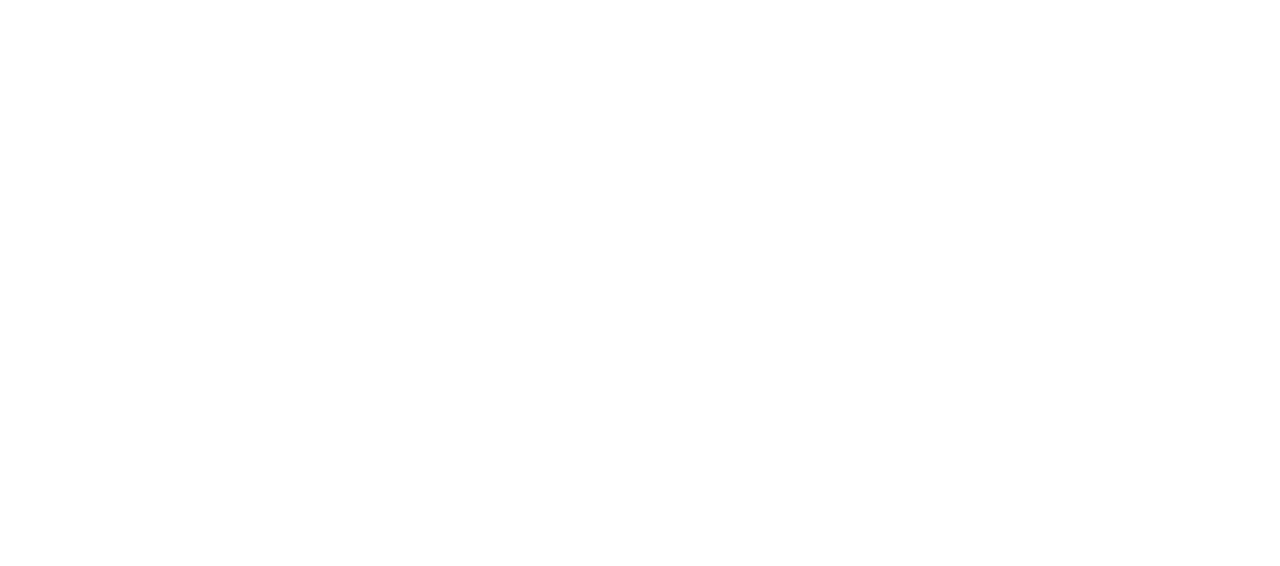
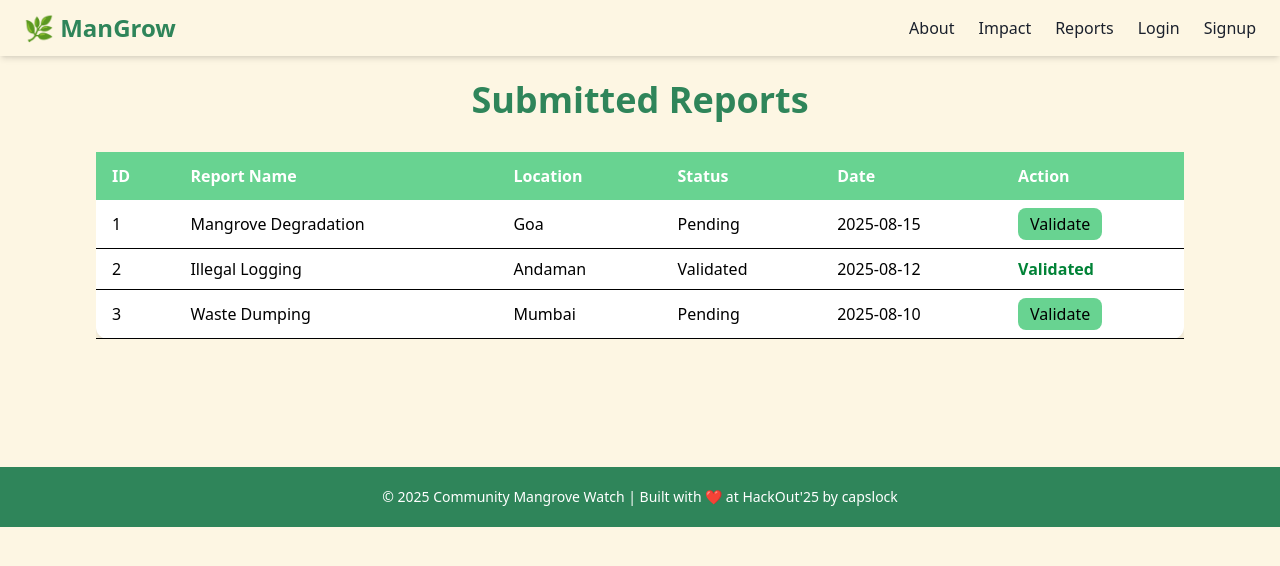
Before and after one commit to guilehideout/capslock, a React (Vite) app in the folder frontend/: page /history in a window 1280 px wide. Before the commit this address had no page. Shown: the top 566 px of the page. Built offline with nearby package versions, Linux system fonts and the light colour scheme.

Commit message:
Add Profile and Report Page

```diff
--- a/frontend/src/App.jsx
+++ b/frontend/src/App.jsx
@@ -8,6 +8,7 @@
 import About from "./pages/about";
 import Leaderboard from "./pages/leaderboard";
 import Alerts from "./pages/alerts";
+import History from "./pages/history"
 
 
 function App() {
@@ -23,6 +24,7 @@
         <Route path="/about" element={<About />} />
         <Route path="/leaderboard" element={<Leaderboard />} />
         <Route path="/alerts" element={<Alerts />} />
+        <Route path="/history" element={<History/>} />
       </Routes>
     </Router>
   );
--- a/frontend/src/pages/Signup.jsx
+++ b/frontend/src/pages/Signup.jsx
@@ -95,7 +95,7 @@
       <div className="flex items-center justify-center min-h-screen bg-cover bg-center" style={{ backgroundImage: "url('/bg_web.jpg')" }}>
         <div className="bg-white/90 shadow-xl rounded-2xl p-6 sm:p-8 md:p-10 w-full max-w-xs sm:max-w-sm md:max-w-md border border-green-100">
           <h1 className="text-xl sm:text-2xl font-semibold text-green-700 text-center mb-6">
-            🌱 Create an Account
+             Create an Account
           </h1>
 
           {error && <p className="text-red-600 text-xs mb-4 text-center">{error}</p>}
--- a/frontend/src/pages/about.jsx
+++ b/frontend/src/pages/about.jsx
@@ -1,41 +1,97 @@
 import { useState, useEffect } from "react";
 import { Menu, X } from "lucide-react";
 import { Link } from "react-router-dom";
+import AOS from "aos";
+import "aos/dist/aos.css";
 
 function About() {
   const [menuOpen, setMenuOpen] = useState(false);
-  const [bgImage, setBgImage] = useState("/mnt/data/bg_web.jpg"); // Using uploaded background image
+  const [bgImage, setBgImage] = useState("/bg_web.jpg");
+  const [isMobile, setIsMobile] = useState(false);
+  const [bgOffset, setBgOffset] = useState(0); // For parallax
 
-  // Update background image based on screen size
+  useEffect(() => {
+    AOS.init({ duration: 1000, once: true });
+  }, []);
+
   useEffect(() => {
     const handleResize = () => {
-      setBgImage(window.innerWidth < 768 ? "/bg_img.jpg" : "/mnt/data/bg_web.jpg"); // Updated path for mobile
+      if (window.innerWidth < 768) {
+        setBgImage("/bg_img.jpg");
+        setIsMobile(true);
+      } else {
+        setBgImage("/bg_web.jpg");
+        setIsMobile(false);
+      }
     };
     handleResize();
     window.addEventListener("resize", handleResize);
     return () => window.removeEventListener("resize", handleResize);
   }, []);
 
+  // Parallax effect
+  useEffect(() => {
+    if (!isMobile) {
+      const handleScroll = () => {
+        setBgOffset(window.scrollY * 0.5); // Adjust 0.5 for slower background scroll
+      };
+      window.addEventListener("scroll", handleScroll);
+      return () => window.removeEventListener("scroll", handleScroll);
+    }
+  }, [isMobile]);
+
+  const sections = [
+    {
+      title: "About Community ManGrow",
+      text: "Community Mangrove Watch is an initiative that empowers individuals and communities to protect mangrove ecosystems through citizen-driven reporting and conservation efforts. Mangroves are crucial for coastal protection, biodiversity, and climate regulation, but they’re facing threats like deforestation and pollution.",
+      image: "/one.jpg",
+    },
+    {
+      title: "Why It Matters",
+      text: (
+        <>
+          Mangroves are vital for:
+          <ul className="list-disc list-inside mt-2">
+            <li><strong>Climate Change Mitigation</strong>: Absorb carbon and protect against storms.</li>
+            <li><strong>Coastal Protection</strong>: Safeguard communities from erosion and flooding.</li>
+            <li><strong>Biodiversity</strong>: Support unique species of wildlife.</li>
+          </ul>
+        </>
+      ),
+      image: "/two.jpg",
+    },
+    {
+      title: "Join the Community",
+      text: "Get involved in protecting mangroves. Participate in reporting, conservation activities, and awareness programs to make a tangible impact.",
+      image: "/third.jpg",
+    },
+  ];
+
   return (
-    <div className="bg-[#FDF6E3] min-h-screen text-white" style={{ backgroundImage: `url('/bg_web.jpg')` }}>
+    <div
+      className="min-h-screen text-white"
+      style={{
+        backgroundImage: `url(${bgImage})`,
+        backgroundSize: "cover",
+        backgroundPosition: `center ${bgOffset}px`,
+        backgroundAttachment: isMobile ? "scroll" : "fixed", // Parallax on desktop only
+      }}
+    >
       {/* Navbar */}
-      <header className="flex justify-between items-center px-4 md:px-6 py-3 shadow-md bg-[#FDF6E3] fixed top-0 w-full z-50">
-        <h1 className="text-lg md:text-2xl font-bold text-[#2F855A]">
-          🌿 Community Mangrove Watch
-        </h1>
+      <header className="flex justify-between items-center px-4 md:px-6 py-3 shadow-md bg-opacity-80 bg-[#FDF6E3] fixed top-0 w-full z-50 backdrop-blur-sm">
+        <Link to="/" onClick={() => setMenuOpen(false)} className="hover:text-[#68D391]">
+          <h1 className="text-lg md:text-2xl font-bold text-[#2F855A]">🌿 ManGrow</h1>
+        </Link>
 
-        {/* Desktop Nav */}
         <nav className="hidden md:flex">
           <ul className="flex space-x-6 font-medium text-sm md:text-base text-[#1A202C]">
             <li><Link to="/about" className="hover:text-[#68D391]">About</Link></li>
-            {/* <li><Link to="/features" className="hover:text-[#68D391]">Features</Link></li> */}
             <li><Link to="/impact" className="hover:text-[#68D391]">Impact</Link></li>
             <li><Link to="/login" className="hover:text-[#68D391]">Login</Link></li>
             <li><Link to="/signup" className="hover:text-[#68D391]">Signup</Link></li>
           </ul>
         </nav>
 
-        {/* Mobile Hamburger */}
         <button className="md:hidden text-[#2F855A]" onClick={() => setMenuOpen(!menuOpen)}>
           {menuOpen ? <X size={24} /> : <Menu size={24} />}
         </button>
@@ -43,10 +99,9 @@
 
       {/* Mobile Menu */}
       {menuOpen && (
-        <div className="md:hidden fixed top-14 right-0 w-1/3 bg-[#d3fcc6] shadow-lg z-40 rounded-3xl">
-          <ul className="flex flex-col items-center space-y-4 py-6 font-medium text-sm text-[#1A202C] justify-end">
+        <div className="md:hidden fixed top-14 right-0 w-2/3 bg-[#d3fcc6] shadow-lg z-40 rounded-3xl">
+          <ul className="flex flex-col items-center space-y-4 py-6 font-medium text-sm text-[#1A202C]">
             <li><Link to="/about" className="hover:text-[#68D391]">About</Link></li>
-            {/* <li><Link to="/features" className="hover:text-[#68D391]">Features</Link></li> */}
             <li><Link to="/impact" className="hover:text-[#68D391]">Impact</Link></li>
             <li><Link to="/login" className="hover:text-[#68D391]">Login</Link></li>
             <li><Link to="/signup" className="hover:text-[#68D391]">Signup</Link></li>
@@ -54,60 +109,42 @@
         </div>
       )}
 
-      {/* About Section */}
-      <section className="py-12 md:py-20 px-5 md:px-8 max-w-6xl mx-auto">
-        <h2 className="text-3xl font-bold text-center text-white mb-8">
-          About Community Mangrove Watch 🌿
-        </h2>
+      {/* Sections */}
+      <main className="pt-28">
+        {sections.map((section, idx) => (
+          <div
+            key={idx}
+            className={`flex flex-col md:flex-row items-center my-16 px-5 md:px-16 ${
+              idx % 2 === 0 ? "" : "md:flex-row-reverse"
+            }`}
+          >
+            {/* Image */}
+            <div
+              className="md:w-1/2 mb-6 md:mb-0"
+              data-aos={idx % 2 === 0 ? "fade-right" : "fade-left"}
+            >
+              <img
+                src={section.image}
+                alt={section.title}
+                className="w-full h-auto rounded-xl shadow-lg border-3 border-white"
+              />
+            </div>
 
-        <p className="text-sm md:text-lg text-center mb-6">
-          Community Mangrove Watch is an initiative that empowers individuals and communities to protect mangrove ecosystems through citizen-driven reporting and conservation efforts. Mangroves are crucial for coastal protection, biodiversity, and climate regulation, but they’re facing threats like deforestation and pollution.
-        </p>
-
-        <div className="grid grid-cols-1 md:grid-cols-3 gap-8">
-          {/* Image 1 */}
-          <div className="flex justify-center">
-            <img
-              src="/one.jpg"
-              alt="Mangrove Ecosystem"
-              className="w-full h-auto rounded-xl shadow-lg border-3 border-white"
-            />
+            {/* Text */}
+            <div
+              className="md:w-1/2 md:pl-10 md:pr-10 text-center md:text-left"
+              data-aos={idx % 2 === 0 ? "fade-left" : "fade-right"}
+            >
+              <h2 className="text-3xl font-bold mb-4">{section.title}</h2>
+              <p className="text-base md:text-lg">{section.text}</p>
+            </div>
           </div>
-          {/* Image 2 */}
-          <div className="flex justify-center">
-            <img
-              src="/two.jpg"
-              alt="Submerged Mangrove Roots"
-              className="w-full h-auto rounded-xl shadow-lg border-3 border-white"
-            />
-          </div>
-          {/* Image 3 */}
-          <div className="flex justify-center">
-            <img
-              src="/third.jpg"
-              alt="Mangrove Forests"
-              className="w-full h-auto rounded-xl shadow-lg border-3 border-white"
-            />
-          </div>
-        </div>
-
-        <div className="text-center mt-8">
-          <h3 className="text-lg md:text-xl font-semibold text-white">Why It Matters 🌎</h3>
-          <p className="text-sm md:text-lg text-center max-w-4xl mx-auto mt-4">
-            Mangroves are vital for:
-            <ul className="list-disc list-inside text-center mt-2">
-            <li><strong>Climate Change Mitigation</strong>: Absorb carbon and protect against storms.</li>
-            <li><strong>Coastal Protection</strong>: Safeguard communities from erosion and flooding.</li>
-            <li><strong>Biodiversity</strong>: Support unique species of wildlife.</li>
-            </ul>
-
-          </p>
-        </div>
-      </section>
+        ))}
+      </main>
 
       {/* Footer */}
-      <footer className="bg-[#2F855A] text-white text-center py-5 mt-12 text-xs md:text-sm">
-        <p>© 2025 Community Mangrove Watch | Built with ❤ at Hackathon</p>
+      <footer className="bg-[#2F855A] bg-opacity-90 text-white text-center py-5 mt-12 text-xs md:text-sm">
+        <p>© 2025 ManGrow | Built with ❤ at HackOut'25 by capslock</p>
       </footer>
     </div>
   );
--- /dev/null
+++ b/frontend/src/pages/history.jsx
@@ -0,0 +1,99 @@
+import { Link } from "react-router-dom";
+import { useState, useEffect } from "react";
+import { Menu, X } from "lucide-react";
+
+function Reports() {
+  const [menuOpen, setMenuOpen] = useState(false);
+  const [reports, setReports] = useState([
+    // Sample data; replace with backend fetch
+    { id: 1, name: "Mangrove Degradation", location: "Goa", status: "Pending", date: "2025-08-15" },
+    { id: 2, name: "Illegal Logging", location: "Andaman", status: "Validated", date: "2025-08-12" },
+    { id: 3, name: "Waste Dumping", location: "Mumbai", status: "Pending", date: "2025-08-10" },
+  ]);
+
+  return (
+    <div className="bg-[#FDF6E3] min-h-screen text-white">
+      {/* Navbar */}
+      <header className="flex justify-between items-center px-4 md:px-6 py-3 shadow-md bg-[#FDF6E3] fixed top-0 w-full z-50">
+        <Link to="/" onClick={() => setMenuOpen(false)} className="hover:text-[#68D391]">
+          <h1 className="text-lg md:text-2xl font-bold text-[#2F855A]">🌿 ManGrow</h1>
+        </Link>
+
+        <nav className="hidden md:flex">
+          <ul className="flex space-x-6 font-medium text-sm md:text-base text-[#1A202C]">
+            <li><Link to="/about" className="hover:text-[#68D391]">About</Link></li>
+            <li><Link to="/impact" className="hover:text-[#68D391]">Impact</Link></li>
+            <li><Link to="/reports" className="hover:text-[#68D391]">Reports</Link></li>
+            <li><Link to="/login" className="hover:text-[#68D391]">Login</Link></li>
+            <li><Link to="/signup" className="hover:text-[#68D391]">Signup</Link></li>
+          </ul>
+        </nav>
+
+        <button className="md:hidden text-[#2F855A]" onClick={() => setMenuOpen(!menuOpen)}>
+          {menuOpen ? <X size={24} /> : <Menu size={24} />}
+        </button>
+      </header>
+
+      {/* Mobile Menu */}
+      {menuOpen && (
+        <div className="md:hidden fixed top-14 right-0 w-2/3 bg-[#d3fcc6] shadow-lg z-40 rounded-3xl">
+          <ul className="flex flex-col items-center space-y-4 py-6 font-medium text-sm text-[#1A202C]">
+            <li><Link to="/about" className="hover:text-[#68D391]">About</Link></li>
+            <li><Link to="/impact" className="hover:text-[#68D391]">Impact</Link></li>
+            <li><Link to="/reports" className="hover:text-[#68D391]">Reports</Link></li>
+            <li><Link to="/login" className="hover:text-[#68D391]">Login</Link></li>
+            <li><Link to="/signup" className="hover:text-[#68D391]">Signup</Link></li>
+          </ul>
+        </div>
+      )}
+
+      {/* Reports Section */}
+      <section className="py-12 md:py-20 px-5 md:px-8 max-w-6xl mx-auto">
+        <h3 className="text-2xl md:text-4xl font-bold text-[#2F855A] mb-8 text-center">Submitted Reports</h3>
+
+        <div className="overflow-x-auto">
+          <table className="min-w-full bg-white rounded-xl shadow-lg text-black">
+            <thead className="bg-[#68D391] text-white">
+              <tr>
+                <th className="py-3 px-4 text-left">ID</th>
+                <th className="py-3 px-4 text-left">Report Name</th>
+                <th className="py-3 px-4 text-left">Location</th>
+                <th className="py-3 px-4 text-left">Status</th>
+                <th className="py-3 px-4 text-left">Date</th>
+                <th className="py-3 px-4 text-left">Action</th>
+              </tr>
+            </thead>
+            <tbody>
+              {reports.map((report) => (
+                <tr key={report.id} className="border-b hover:bg-gray-100">
+                  <td className="py-2 px-4">{report.id}</td>
+                  <td className="py-2 px-4">{report.name}</td>
+                  <td className="py-2 px-4">{report.location}</td>
+                  <td className="py-2 px-4">{report.status}</td>
+                  <td className="py-2 px-4">{report.date}</td>
+                  <td className="py-2 px-4">
+                    {report.status === "Pending" && (
+                      <button className="bg-[#68D391] text-black px-3 py-1 rounded-lg hover:bg-[#2F855A] transition duration-300">
+                        Validate
+                      </button>
+                    )}
+                    {report.status === "Validated" && (
+                      <span className="text-green-700 font-semibold">Validated</span>
+                    )}
+                  </td>
+                </tr>
+              ))}
+            </tbody>
+          </table>
+        </div>
+      </section>
+
+      {/* Footer */}
+      <footer className="bg-[#2F855A] text-white text-center py-5 mt-12 text-xs md:text-sm">
+        <p>© 2025 Community Mangrove Watch | Built with ❤ at HackOut'25 by capslock</p>
+      </footer>
+    </div>
+  );
+}
+
+export default Reports;
```
Also changed, not shown: frontend/src/pages/impact.jsx (+24 -6 lines), frontend/src/pages/user-dash.jsx (+33 -138 lines).
